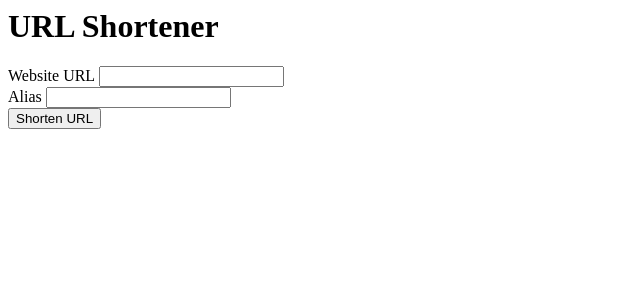
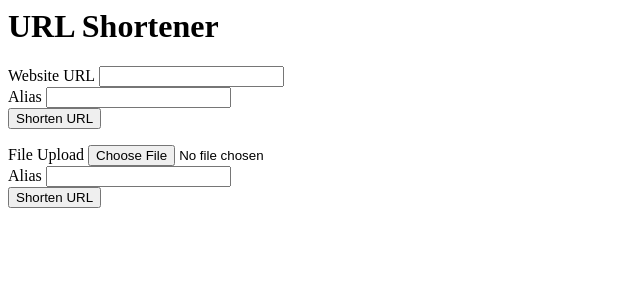
Before and after one commit to chaitralikher/URL_Shortener, a Flask app: page / in a window 1280 px wide. Shown: the top 300 px of the page, without its empty margins (0-640 px from the left). Run offline with Flask 2, Linux system fonts and the light colour scheme.

Commit message:
commit after adding file upload functionality

```diff
--- a/app.py
+++ b/app.py
@@ -1,6 +1,8 @@
 from flask import Flask, render_template,request,url_for,redirect,flash
 import json
 import os.path
+from werkzeug.utils import secure_filename
+
 
 app=Flask(__name__)
 app.secret_key='hiehbcdsjcvs7eyhnm'
@@ -25,10 +27,18 @@ def index():
         if os.path.exists('urls.json'):
             with open('urls.json') as url_file:
                 urlList=json.load(url_file)
+
         if request.form['shortname'] in urlList.keys():
             flash('That shortened url is already in use. Please select another one')
             return redirect(url_for('homepage'))
-        urlList[request.form['shortname']]={'url':request.form['URL']}
+
+        if 'url' in request.form.keys():
+            urlList[request.form['shortname']]={'url':request.form['URL']}
+        else:
+            fd=request.files['file']
+            fname=request.form['shortname'] + secure_filename(fd.filename)
+            fd.save('/Volumes/chaitrali/ML/URL_Shortener/'+fname)
+            urlList[request.form['shortname']]={'file':fname}
         #add dictionary entries to json file
         with open('urls.json','w') as url_file:
             json.dump(urlList, url_file)
--- a/templates/home.html
+++ b/templates/home.html
@@ -11,3 +11,13 @@
     <br>
     <input type="submit" value="Shorten URL">
 </form>
+
+<form class="" action="index" method="post" enctype="multipart/form-data">
+    <label for="file">File Upload</label>
+    <input type="file" name="file" value="" required>
+    <br>
+    <label for="shortname">Alias</label>
+    <input type="text" name="shortname" value="" required>
+    <br>
+    <input type="submit" value="Shorten URL">
+</form>
--- a/urls.json
+++ b/urls.json
@@ -1 +1 @@
-{"goog": {"url": "https://www.google.com"}}
+{"goog": {"url": "https://www.google.com"}, "rem": {"file": "remchaitrali_shirish_generated_resume.pdf"}}
```
Also changed, not shown: 1 other file.
